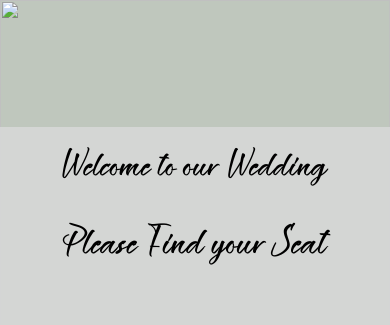
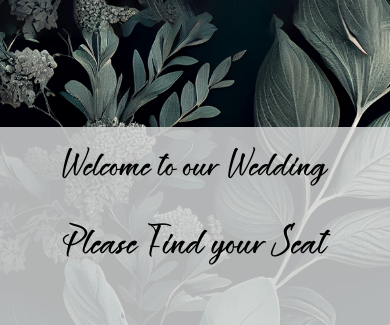
Before and after one commit to shonen787/seat_chart, a plain HTML site: page index.html in a window 390 px wide. Shown: the top 325 px of the page. Drawn offline with Linux system fonts and the light colour scheme.

Commit message:
changed mobile image

```diff
--- a/css/style.css
+++ b/css/style.css
@@ -72,7 +72,10 @@ button:hover {
 }
 
 @media screen and (max-width: 900px) {
-
+    img {
+        width: 100%;
+        max-height: 100%;
+    }
     .center-content > h1{
         padding-bottom: 20px;
         padding-top: 30px;
--- a/scripts/scripts.js
+++ b/scripts/scripts.js
@@ -1,4 +1,4 @@
 if (window.innerWidth <= Number(900)){
     console.log("Inside")
-    document.getElementsByTagName("img")[0].src="";
+    document.getElementsByTagName("img")[0].src="img/mobile-background.jpg";
 }
```
Also changed, not shown: img/mobile-background.jpg (added).
